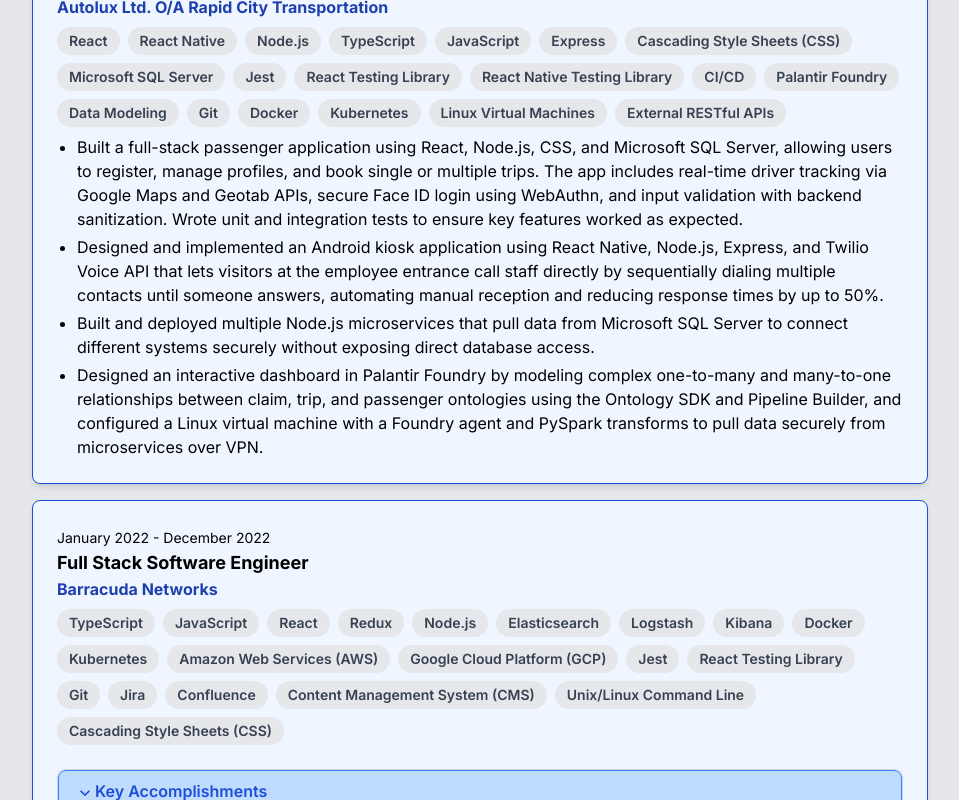
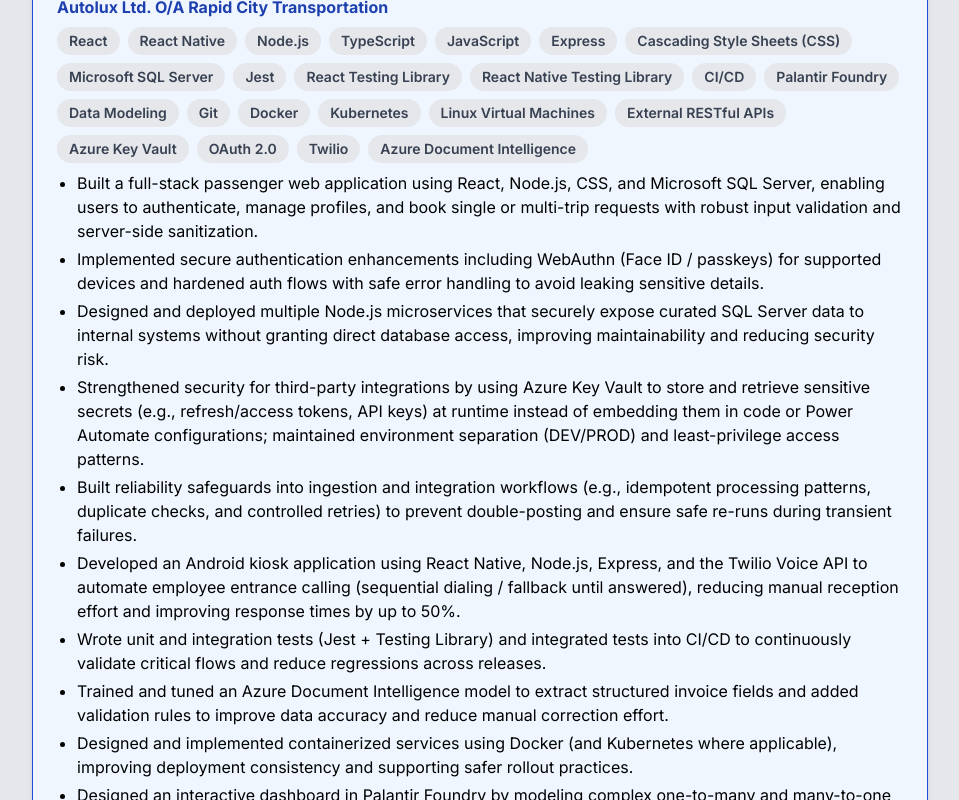
Before and after one commit to YashKapoor1102/Portfolio-Website, a Next.js app: page / in a window 1280 px wide. Shown: the part 1320-2120 px from the top of the page, without its empty margins (160-1119 px from the left). Built offline with nearby package versions, Linux system fonts and the light colour scheme.

Commit message:
Update WorkExperience.tsx

```diff
--- a/src/app/components/WorkExperience.tsx
+++ b/src/app/components/WorkExperience.tsx
@@ -1,10 +1,9 @@
 "use client";
 
-import React, { useState } from 'react';
+import React, { useState } from "react";
 import { ExpandMore, ExpandLess } from "@mui/icons-material";
 
 const WorkExperience: React.FC = () => {
-
   const [openTab, setOpenTab] = useState<string[]>([]);
 
   const toggleTab = (tab: string) => {
@@ -15,109 +14,172 @@
 
   const experiences = [
     {
-            date: 'March 2025 - Present',
-            company: 'Autolux Ltd. O/A Rapid City Transportation',
-            title: 'Software Engineer',
-            skills: ['React', 'React Native', 'Node.js',
-                'TypeScript', 'JavaScript', 'Express', 'Cascading Style Sheets (CSS)',
-                'Microsoft SQL Server', 'Jest', 'React Testing Library', 'React Native Testing Library',
-                'CI/CD', 'Palantir Foundry',
-                'Data Modeling', 'Git', 'Docker', 'Kubernetes', 'Linux Virtual Machines', 'External RESTful APIs'
+      date: "March 2025 - Present",
+      company: "Autolux Ltd. O/A Rapid City Transportation",
+      title: "Software Engineer",
+      skills: [
+        "React",
+        "React Native",
+        "Node.js",
+        "TypeScript",
+        "JavaScript",
+        "Express",
+        "Cascading Style Sheets (CSS)",
+        "Microsoft SQL Server",
+        "Jest",
+        "React Testing Library",
+        "React Native Testing Library",
+        "CI/CD",
+        "Palantir Foundry",
+        "Data Modeling",
+        "Git",
+        "Docker",
+        "Kubernetes",
+        "Linux Virtual Machines",
+        "External RESTful APIs",
+        "Azure Key Vault",
+        "OAuth 2.0",
+        "Twilio",
+        "Azure Document Intelligence",
       ],
       description: [
-                'Built a full-stack passenger application using React, Node.js, CSS, and Microsoft SQL Server, allowing users to register, manage profiles, and book single or multiple trips. The app includes real-time driver tracking via Google Maps and Geotab APIs, secure Face ID login using WebAuthn, and input validation with backend sanitization. Wrote unit and integration tests to ensure key features worked as expected.',
-                'Designed and implemented an Android kiosk application using React Native, Node.js, Express, and Twilio Voice API that lets visitors at the employee entrance call staff directly by sequentially dialing multiple contacts until someone answers, automating manual reception and reducing response times by up to 50%.',
-                'Built and deployed multiple Node.js microservices that pull data from Microsoft SQL Server to connect different systems securely without exposing direct database access.',
-                'Designed an interactive dashboard in Palantir Foundry by modeling complex one-to-many and many-to-one relationships between claim, trip, and passenger ontologies using the Ontology SDK and Pipeline Builder, and configured a Linux virtual machine with a Foundry agent and PySpark transforms to pull data securely from microservices over VPN.'
+        "Built a full-stack passenger web application using React, Node.js, CSS, and Microsoft SQL Server, enabling users to authenticate, manage profiles, and book single or multi-trip requests with robust input validation and server-side sanitization.",
+        "Implemented secure authentication enhancements including WebAuthn (Face ID / passkeys) for supported devices and hardened auth flows with safe error handling to avoid leaking sensitive details.",
+        "Designed and deployed multiple Node.js microservices that securely expose curated SQL Server data to internal systems without granting direct database access, improving maintainability and reducing security risk.",
+        "Strengthened security for third-party integrations by using Azure Key Vault to store and retrieve sensitive secrets (e.g., refresh/access tokens, API keys) at runtime instead of embedding them in code or Power Automate configurations; maintained environment separation (DEV/PROD) and least-privilege access patterns.",
+        "Built reliability safeguards into ingestion and integration workflows (e.g., idempotent processing patterns, duplicate checks, and controlled retries) to prevent double-posting and ensure safe re-runs during transient failures.",
+        "Developed an Android kiosk application using React Native, Node.js, Express, and the Twilio Voice API to automate employee entrance calling (sequential dialing / fallback until answered), reducing manual reception effort and improving response times by up to 50%.",
+        "Wrote unit and integration tests (Jest + Testing Library) and integrated tests into CI/CD to continuously validate critical flows and reduce regressions across releases.",
+        "Trained and tuned an Azure Document Intelligence model to extract structured invoice fields and added validation rules to improve data accuracy and reduce manual correction effort.",
+        "Designed and implemented containerized services using Docker (and Kubernetes where applicable), improving deployment consistency and supporting safer rollout practices.",
+        // Palantir (keep at very bottom)
+        "Designed an interactive dashboard in Palantir Foundry by modeling complex one-to-many and many-to-one relationships between claim, trip, and passenger ontologies using the Ontology SDK and Pipeline Builder, and configured a Linux virtual machine with a Foundry agent and PySpark transforms to pull data securely from microservices over VPN.",
       ],
-            categories: null
+      categories: null,
     },
     {
-            date: 'January 2022 - December 2022',
-            company: 'Barracuda Networks',
-            title: 'Full Stack Software Engineer',
-            skills: ['TypeScript', 'JavaScript', 'React', 'Redux', 'Node.js',
-                    'Elasticsearch', 'Logstash', 'Kibana', 'Docker', 'Kubernetes',
-                    'Amazon Web Services (AWS)', 'Google Cloud Platform (GCP)',
-                    'Jest', 'React Testing Library', 'Git', 'Jira', 'Confluence',
-                    'Content Management System (CMS)', 'Unix/Linux Command Line',
-                    'Cascading Style Sheets (CSS)'],
+      date: "January 2022 - December 2022",
+      company: "Barracuda Networks",
+      title: "Full Stack Software Engineer",
+      skills: [
+        "TypeScript",
+        "JavaScript",
+        "React",
+        "Redux",
+        "Node.js",
+        "Elasticsearch",
+        "Logstash",
+        "Kibana",
+        "Docker",
+        "Kubernetes",
+        "Amazon Web Services (AWS)",
+        "Google Cloud Platform (GCP)",
+        "Jest",
+        "React Testing Library",
+        "Git",
+        "Jira",
+        "Confluence",
+        "Content Management System (CMS)",
+        "Unix/Linux Command Line",
+        "Cascading Style Sheets (CSS)",
+      ],
       description: null,
       categories: {
-                'Key Accomplishments': [
-                    'Developed an optimized ticket management system for managed service providers using React, Node.js, and Elasticsearch, resulting in a 33% increase in operational efficiency and a 20% improvement in data consistency.',
-                    'Designed and developed a breadcrumb navigation system using React, Redux, Node.js, and CSS, improving user experience by making navigation intuitive and visually consistent across pages.',
-                    'Designed and implemented a setup screen for Sophos Central Integration in the dashboard using React and Node.js, enabling users to configure and validate API credentials directly with the Sophos Central API. Integrated secure backend storage in Elasticsearch, improving usability, automating setup, and streamlining the integration process.',
-                    'Engineered and deployed RESTful APIs within a microservices architecture using Docker and Kubernetes, improving system scalability and reducing deployment times by 30%.',
-                    'Redesigned the status configuration screen in the Customer Security Dashboard to sync Barracuda SKOUT XDR and ConnectWise ticket statuses. Developed the frontend user interface using React and backend logic with HTTP request libraries to automate status updates via the ConnectWise API.',
+        "Key Accomplishments": [
+          "Developed an optimized ticket management system for managed service providers using React, Node.js, and Elasticsearch, resulting in a 33% increase in operational efficiency and a 20% improvement in data consistency.",
+          "Designed and developed a breadcrumb navigation system using React, Redux, Node.js, and CSS, improving user experience by making navigation intuitive and visually consistent across pages.",
+          "Designed and implemented a setup screen for Sophos Central Integration in the dashboard using React and Node.js, enabling users to configure and validate API credentials directly with the Sophos Central API. Integrated secure backend storage in Elasticsearch, improving usability, automating setup, and streamlining the integration process.",
+          "Engineered and deployed RESTful APIs within a microservices architecture using Docker and Kubernetes, improving system scalability and reducing deployment times by 30%.",
+          "Redesigned the status configuration screen in the Customer Security Dashboard to sync Barracuda SKOUT XDR and ConnectWise ticket statuses. Developed the frontend user interface using React and backend logic with HTTP request libraries to automate status updates via the ConnectWise API.",
         ],
 
-                'Technical Expertise': [
-                    'Built dynamic search functionality for ConnectWise company name lookups using React hooks and JavaScript, improving usability and performance.',
-                    'Implemented and tested responsive layouts using CSS media queries, ensuring the dashboard delivered a seamless user experience across devices, improving accessibility for users on mobile and desktop platforms.',
-                    'Reviewed and updated the entire codebase to align HTTP status codes with RESTful standards, improving API reliability and developer experience.',
+        "Technical Expertise": [
+          "Built dynamic search functionality for ConnectWise company name lookups using React hooks and JavaScript, improving usability and performance.",
+          "Implemented and tested responsive layouts using CSS media queries, ensuring the dashboard delivered a seamless user experience across devices, improving accessibility for users on mobile and desktop platforms.",
+          "Reviewed and updated the entire codebase to align HTTP status codes with RESTful standards, improving API reliability and developer experience.",
           "Enhanced the Customer Security Dashboard using React and Node.js by integrating SentinelOne's API to update endpoint security policy names. Implemented secure backend calls with JavaScript libraries like Axios, tested the integration with Postman, and updated the frontend to display the changes dynamically.",
           "Generated anonymized demo data for the Customer Security Dashboard by fetching key datasets from external APIs and querying Elasticsearch to retrieve relevant data. Automated data generation scheduling using cron jobs with Node.js to provide sales engineers with continuously refreshed data for secure and effective demonstrations.",
         ],
 
-                'DevOps & Cloud': [
-                    'Led the implementation of Ingest and Logstash pipelines, enhancing data collection and processing workflows.',
-                    'Gained hands-on experience with AWS S3 by managing, storing, and retrieving images in S3 buckets.',
-                    'Improved the reliability of the CloudTrail feature in the Customer Security Dashboard by leveraging AWS S3, AWS Simple Notification Service, and AWS CloudTrail to ensure accurate data retrieval. Designed user alerts for missing events, developed unit tests with Jest, and enhanced functionality using Axios and Fetch API.',
-                    'Automated ticket data processing and archiving workflows using cron jobs scheduled through GCP Cloud Scheduler, minimizing manual intervention and optimizing data management processes.',
+        "DevOps & Cloud": [
+          "Led the implementation of Ingest and Logstash pipelines, enhancing data collection and processing workflows.",
+          "Gained hands-on experience with AWS S3 by managing, storing, and retrieving images in S3 buckets.",
+          "Improved the reliability of the CloudTrail feature in the Customer Security Dashboard by leveraging AWS S3, AWS Simple Notification Service, and AWS CloudTrail to ensure accurate data retrieval. Designed user alerts for missing events, developed unit tests with Jest, and enhanced functionality using Axios and Fetch API.",
+          "Automated ticket data processing and archiving workflows using cron jobs scheduled through GCP Cloud Scheduler, minimizing manual intervention and optimizing data management processes.",
         ],
 
-                'Testing & Quality Assurance': [
-                    'Spearheaded the implementation of unit, integration, functional, and regression tests across the codebase, achieving 100% test coverage using Jest and React Testing Library. Integrated these tests into the CI/CD pipeline, ensuring continuous validation and significantly enhancing reliability and usability.'
+        "Testing & Quality Assurance": [
+          "Spearheaded the implementation of unit, integration, functional, and regression tests across the codebase, achieving 100% test coverage using Jest and React Testing Library. Integrated these tests into the CI/CD pipeline, ensuring continuous validation and significantly enhancing reliability and usability.",
         ],
 
-                'Content Management & Professional Development': [
-                    'Managed and updated integration descriptions, images, and logos on the integrations page of the Customer Security Dashboard using a Content Management System (CMS), ensuring accurate and visually consistent content representation.',
-                    'Completed a UDemy course on TypeScript, JavaScript, React, Redux, and Node.js to enhance development skills.',
+        "Content Management & Professional Development": [
+          "Managed and updated integration descriptions, images, and logos on the integrations page of the Customer Security Dashboard using a Content Management System (CMS), ensuring accurate and visually consistent content representation.",
+          "Completed a UDemy course on TypeScript, JavaScript, React, Redux, and Node.js to enhance development skills.",
         ],
 
-                'Teamwork & Agile Practices': [
-                    'Collaborated effectively in Agile SCRUM teams, contributing to three-week sprints, daily stand-ups, and delivering impactful demo presentations.',
-                    'Utilized Git for version control and Jira for project tracking and task management, while leveraging Confluence for documentation and team collaboration, ensuring the timely delivery of high-quality software solutions.'
+        "Teamwork & Agile Practices": [
+          "Collaborated effectively in Agile SCRUM teams, contributing to three-week sprints, daily stand-ups, and delivering impactful demo presentations.",
+          "Utilized Git for version control and Jira for project tracking and task management, while leveraging Confluence for documentation and team collaboration, ensuring the timely delivery of high-quality software solutions.",
         ],
-            }
+      },
     },
     {
-            date: 'September 2017 - August 2019',
-            company: 'Canadian Tire Corporation, Limited',
-            title: 'Customer Representative',
-            skills: ['Communication', 'Collaboration', 'Problem-solving', 'Conflict Resolution', 'Point-of-Sale Systems'],
+      date: "September 2017 - August 2019",
+      company: "Canadian Tire Corporation, Limited",
+      title: "Customer Representative",
+      skills: [
+        "Communication",
+        "Collaboration",
+        "Problem-solving",
+        "Conflict Resolution",
+        "Point-of-Sale Systems",
+      ],
       description: [
-                'Developed strong communication skills through frequent customer engagement.',
-                'Successfully engaged with a diverse range of customers to address inquiries, provide assistance, and ensure a positive shopping experience.',
-                'Leveraged technology to streamline point-of-sale processes, achieving high customer satisfaction and accurate record-keeping, even during peak sales periods.',
-                'Analyzed and developed business knowledge about products and policies of the organization and collaborated closely with colleagues to effectively tackle fraud.'
+        "Developed strong communication skills through frequent customer engagement.",
+        "Successfully engaged with a diverse range of customers to address inquiries, provide assistance, and ensure a positive shopping experience.",
+        "Leveraged technology to streamline point-of-sale processes, achieving high customer satisfaction and accurate record-keeping, even during peak sales periods.",
+        "Analyzed and developed business knowledge about products and policies of the organization and collaborated closely with colleagues to effectively tackle fraud.",
       ],
-            categories: null
-        }
-    ]
+      categories: null,
+    },
+  ];
 
   return (
     <section id="WorkExperience" className="py-8 bg-gray-200">
       <div className="container mx-auto px-4">
         <h1 className="text-center text-4xl font-bold mb-6">Work Experience</h1>
+
         <div className="space-y-4 flex flex-col justify-center items-center">
           {experiences.map((exp, index) => (
-                        <div key={index} className="bg-blue-50 rounded-lg shadow-md p-6 max-w-4xl border border-blue-700">
+            <div
+              key={index}
+              className="bg-blue-50 rounded-lg shadow-md p-6 max-w-4xl border border-blue-700"
+            >
               <span className="text-sm font-normal">{exp.date}</span>
               <h2 className="text-lg font-bold">{exp.title}</h2>
               <p className="font-bold text-blue-800">{exp.company}</p>
+
               <div className="flex flex-wrap gap-2 my-2">
                 {exp.skills.map((skill, i) => (
-                                    <span key={i} className="bg-gray-200 rounded-full px-3 py-1 text-sm font-semibold text-gray-700">{skill}</span>
+                  <span
+                    key={i}
+                    className="bg-gray-200 rounded-full px-3 py-1 text-sm font-semibold text-gray-700"
+                  >
+                    {skill}
+                  </span>
                 ))}
               </div>
+
               {exp.categories && (
                 <div className="mt-6">
                   {Object.keys(exp.categories).map((category, i) => (
                     <div
                       key={i}
-                                            className={`border ${openTab.includes(`${exp.company}-${category}`) ? "border-blue-500" : "border-gray-300"} rounded-lg overflow-hidden mb-4`}
+                      className={`border ${
+                        openTab.includes(`${exp.company}-${category}`)
+                          ? "border-blue-500"
+                          : "border-gray-300"
+                      } rounded-lg overflow-hidden mb-4`}
                     >
                       <button
                         onClick={() => toggleTab(`${exp.company}-${category}`)}
@@ -130,11 +192,14 @@
                         )}
                         <span>{category}</span>
                       </button>
+
                       {openTab.includes(`${exp.company}-${category}`) && (
                         <div className="p-4 bg-blue-100">
                           <ul className="list-disc pl-6 mt-2">
-                                                        {exp.categories[category as keyof typeof exp.categories].map((item, j) => (
-                                                            <li key={j} className='text-gray-800 mb-4'>
+                            {exp.categories[
+                              category as keyof typeof exp.categories
+                            ].map((item, j) => (
+                              <li key={j} className="text-gray-800 mb-4">
                                 {item}
                               </li>
                             ))}
@@ -145,6 +210,7 @@
                   ))}
                 </div>
               )}
+
               <ul className="list-disc pl-5 space-y-1">
                 {exp?.description?.map((desc, i) => (
                   <li key={i}>{desc}</li>
```
Lines whose indentation alone changed are shown as unchanged.
